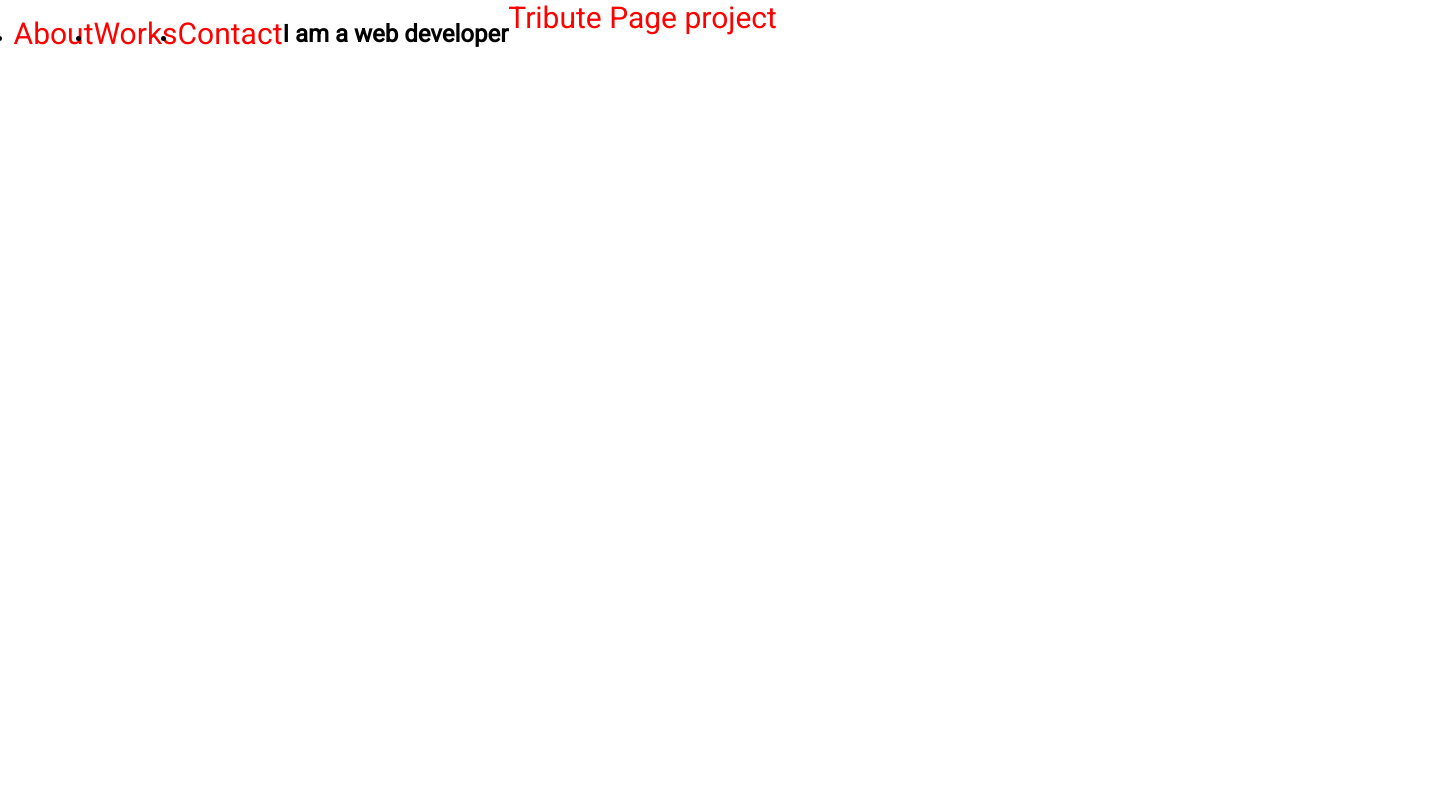
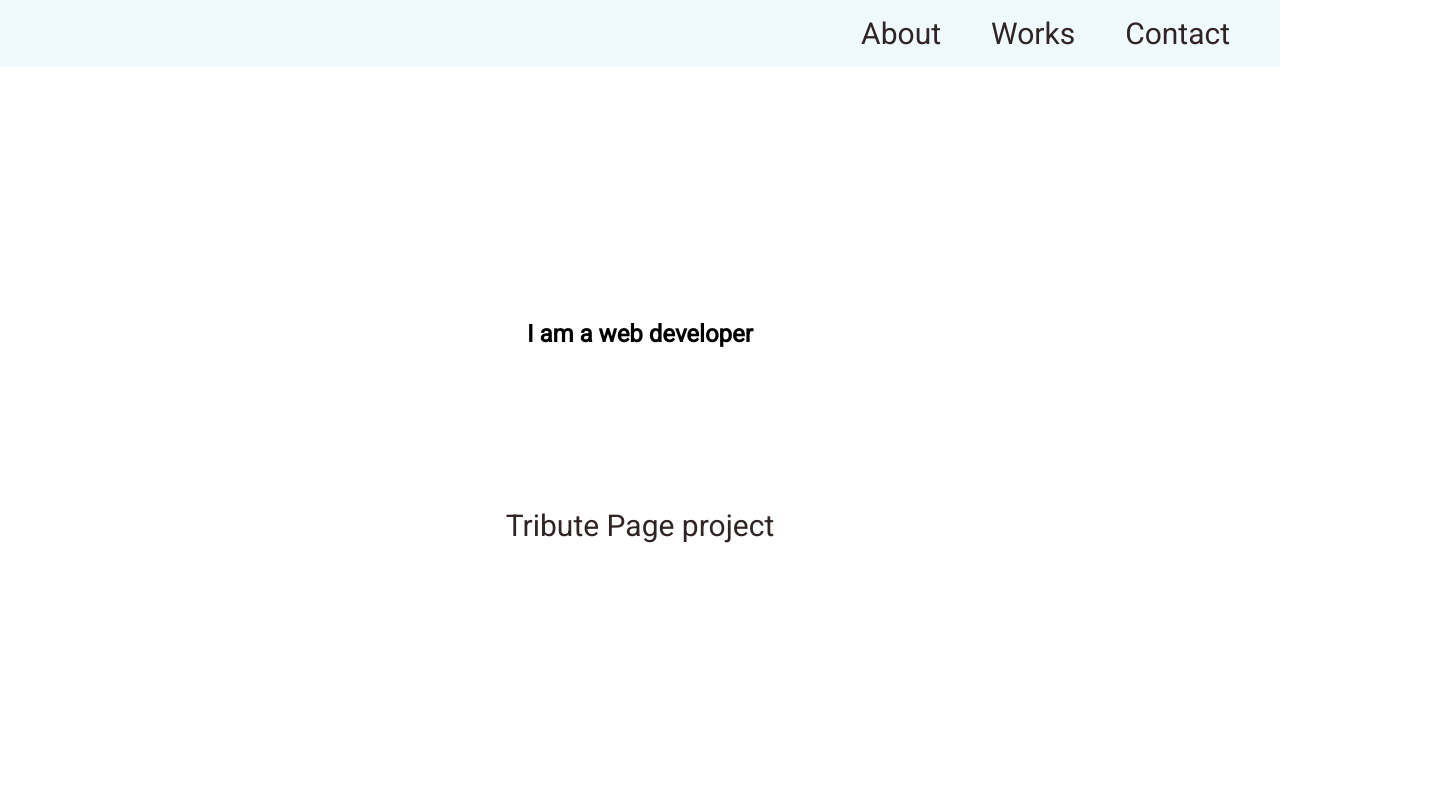
Before and after one commit to Hacking-NASSA-with-HTML/Shahid_Vyacheslav_Microverse_Trial_project, a plain HTML site: page index.html in a window 1280 px wide. Shown: the top 797 px of the page, 1434 px wide, since content can reach past the window. Drawn offline with Linux system fonts and the light colour scheme.

Commit message:
feat: add UI styling

```diff
--- a/css/style.css
+++ b/css/style.css
@@ -7,15 +7,23 @@
 body {
     font-family: 'Roboto', sans-serif;
     display: flex;
+    flex-direction: column;
     justify-content: center;
+    align-items: center;
+    width: 1024px;
+    height: auto;
     margin: 0 auto;
-    width: 1024px;
+    padding: 0px;
+    overflow-x: hidden;
 }
 
 #header {
     width: 100vw;
     height: auto;
-    display: flex;
+    display: block;
+    background-color: rgb(106, 206, 234, .1);
+    position: fixed;
+    top: 0;
 }
 
 #navbar {
@@ -27,8 +35,13 @@ body {
 .navigationSection {
     display: flex;
     width: 100%;
-    height: 100px;
+    height: auto;
     justify-content: end;
+}
+
+.navigationSection li {
+    list-style: none;
+    padding-right: 50px;
 }
 
 #main {
@@ -42,6 +55,14 @@ body {
     height: 100vh;
     width: 100%;
     display: flex;
+    flex-direction: column;
+}
+
+.h1title {
+    width: 100%;
+    display: flex;
+    justify-content: center;
+    margin: 40vh 0 20vh 0;
 }
 
 #about {
@@ -71,7 +92,7 @@ body {
 a {
     text-decoration: none;
     font-size: 30px;
-    color: red;
+    color: #302424;
     text-align: center;
     cursor: pointer;
 }
--- a/index.html
+++ b/index.html
@@ -3,6 +3,8 @@
 
 <head>
     <meta charset="UTF-8">
+    <meta http-equiv="X-UA-Compatible" content="IE=edge" />
+    <meta name="viewport" content="width=device-width, initial-scale=1.0" />
     <title>Shahid Vyacheslav Microverse Trial project</title>
     <link rel="stylesheet" href="css/style.css">
 </head>
@@ -20,7 +22,7 @@
     </header>
     <main id="main">
         <section id="welcome-section">
-            <h1>
+            <h1 class="h1title">
                 I am a web developer
             </h1>
             <a id="profile-link" href="https://hacking-nassa-with-html.github.io/Tribute_Page/" target="_blank">Tribute
```
